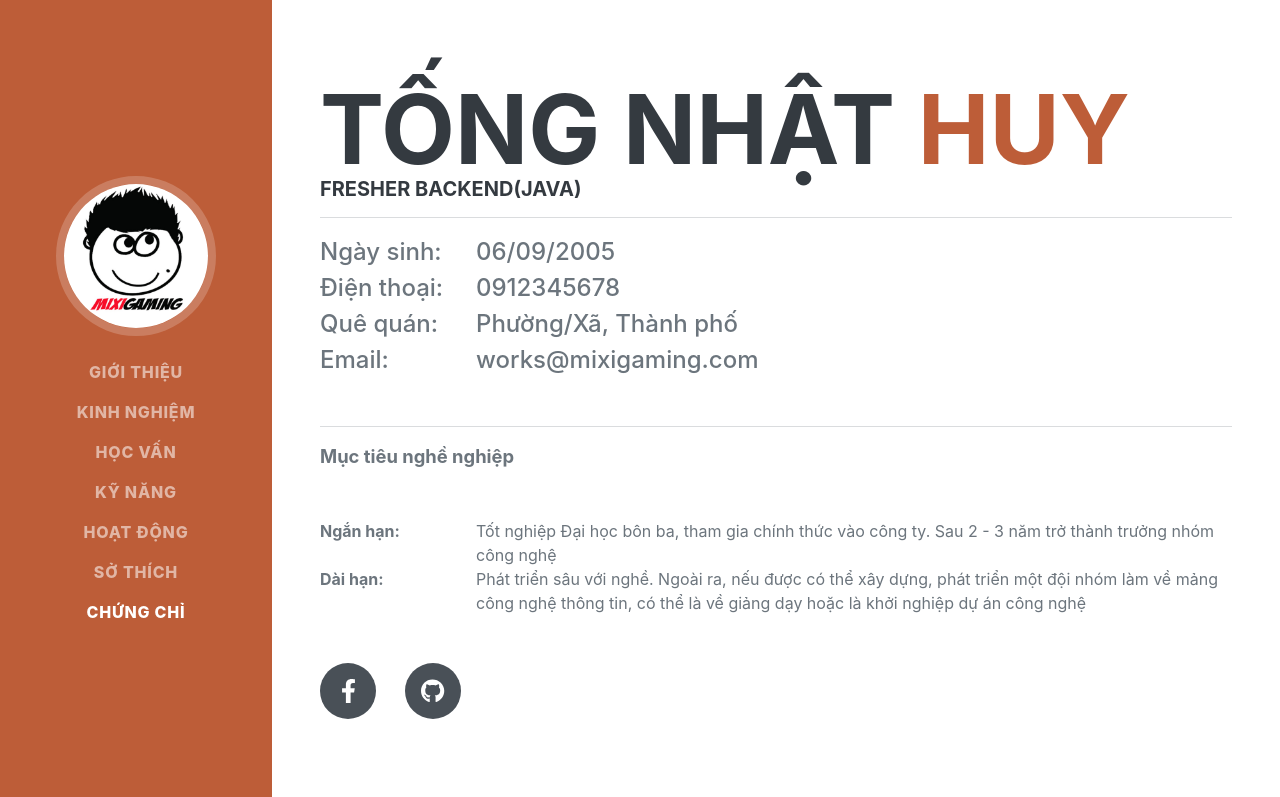
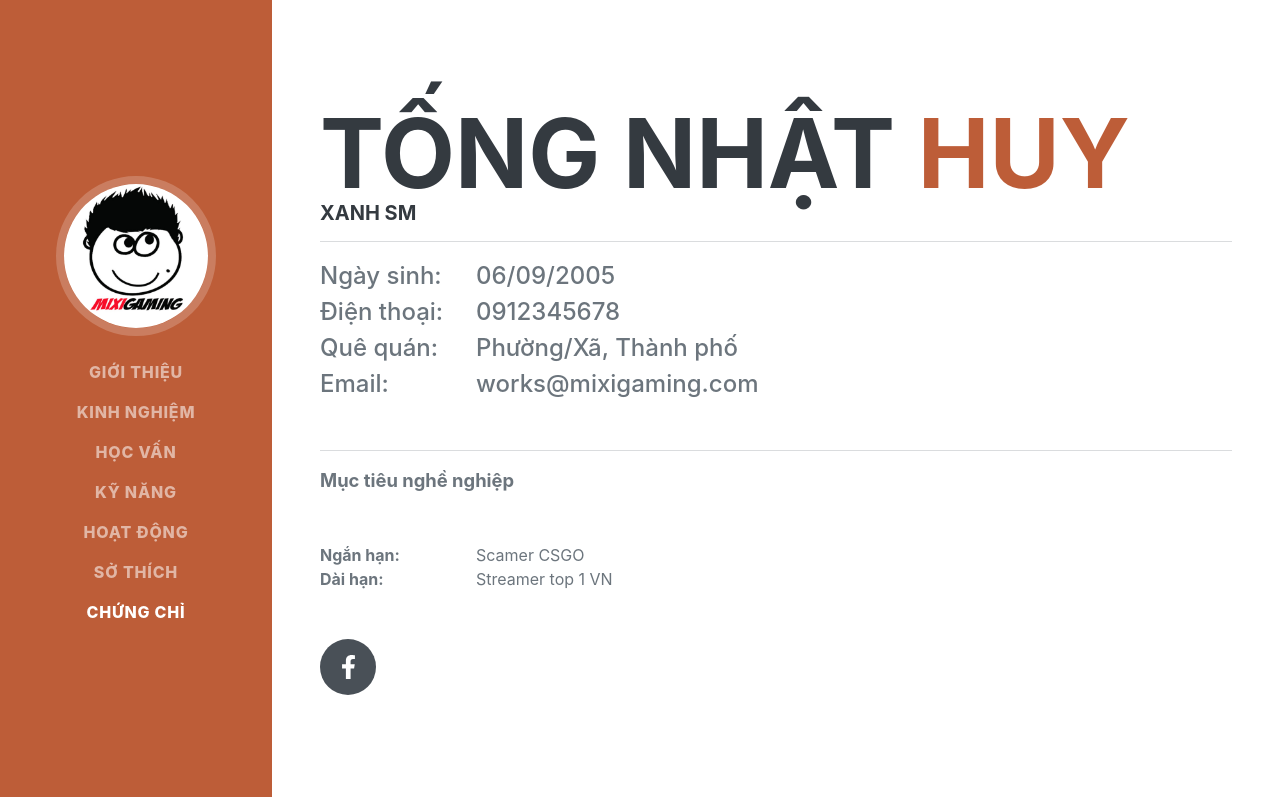
Before and after one commit to hunt2044/hw, a plain HTML site: page index.html in a window 1280 px wide. Shown: the top 797 px of the page. Drawn offline with nearby package versions, Linux system fonts and the light colour scheme; a web font is replaced by a local one.

Commit message:
Update index.html

```diff
--- a/index.html
+++ b/index.html
@@ -51,7 +51,7 @@
                     TỐNG NHẬT
                     <span class="text-primary">HUY</span>
                 </h1>
-                <h5 class="mb-0 ">Fresher Backend(Java)</h5>
+                <h5 class="mb-0 ">Xanh Sm</h5>
                 <hr>
                 <div class="subheading mb-5">
                     <div class="row">
@@ -107,8 +107,7 @@
                             <b>Ngắn hạn:</b>
                         </div>
                         <div class="col-lg-10 col-8">
-                            Tốt nghiệp Đại học bôn ba, tham gia chính thức vào công ty. Sau 2 - 3 năm trở thành trưởng nhóm
-                            công nghệ
+                            Scamer CSGO
                         </div>
                     </div>
                     <div class="row">
@@ -116,16 +115,15 @@
                             <b>Dài hạn:</b>
                         </div>
                         <div class="col-lg-10 col-8">
-                            Phát triển sâu với nghề. Ngoài ra, nếu được có thể xây dựng, phát triển một đội nhóm làm về
-                            mảng công nghệ thông tin, có thể là về giảng dạy hoặc là khởi nghiệp dự án công nghệ
+                            Streamer top 1 VN
                         </div>
                     </div>
                 </div>
                 <div class="social-icons">
-                    <a class="social-icon" href="https://www.facebook.com/Lamsoc010/" target="_blank"><i
+                    <a class="social-icon" href="https://www.facebook.com/MixiGaming/?locale=vi_VN" target="_blank"><i
                             class="fab fa-facebook-f"></i></a>
-                    <a class="social-icon" href="https://github.com/lamsoc010?tab=repositories" target="_blank"><i
-                            class="fab fa-github"></i></a>
+                    <!-- <a class="social-icon" href="https://github.com/lamsoc010?tab=repositories" target="_blank"><i
+                            class="fab fa-github"></i></a> -->
                 </div>
 
             </div>
@@ -193,16 +191,16 @@
                         <div>Hiện đang là sinh viên năm cuối, chuyên ngành Công nghệ thông tin</div>
                         <!-- <p>GPA hiện tại: 3.83</p> -->
                     </div>
-                    <div class="flex-shrink-0"><span class="text-primary">10/2020 - Nay</span></div>
+                    <div class="flex-shrink-0"><span class="text-primary">10/2023 - Nay</span></div>
                 </div>
-                <div class="d-flex flex-column flex-md-row justify-content-between mb-5">
+                <!-- <div class="d-flex flex-column flex-md-row justify-content-between mb-5">
                     <div class="flex-grow-1">
                         <h3 class="mb-0">Đại học TDTT BA BÔN</h3>
                         <div class="subheading mb-3">Huấn luyện thể thao</div>
                         <div>Học chuyên ngành bóng đá, được 1 năm thì bảo lưu đi làm</div>
                     </div>
                     <div class="flex-shrink-0"><span class="text-primary">8/2017 - 9/2018</span></div>
-                </div>
+                </div> -->
 
             </div>
         </section>
```
